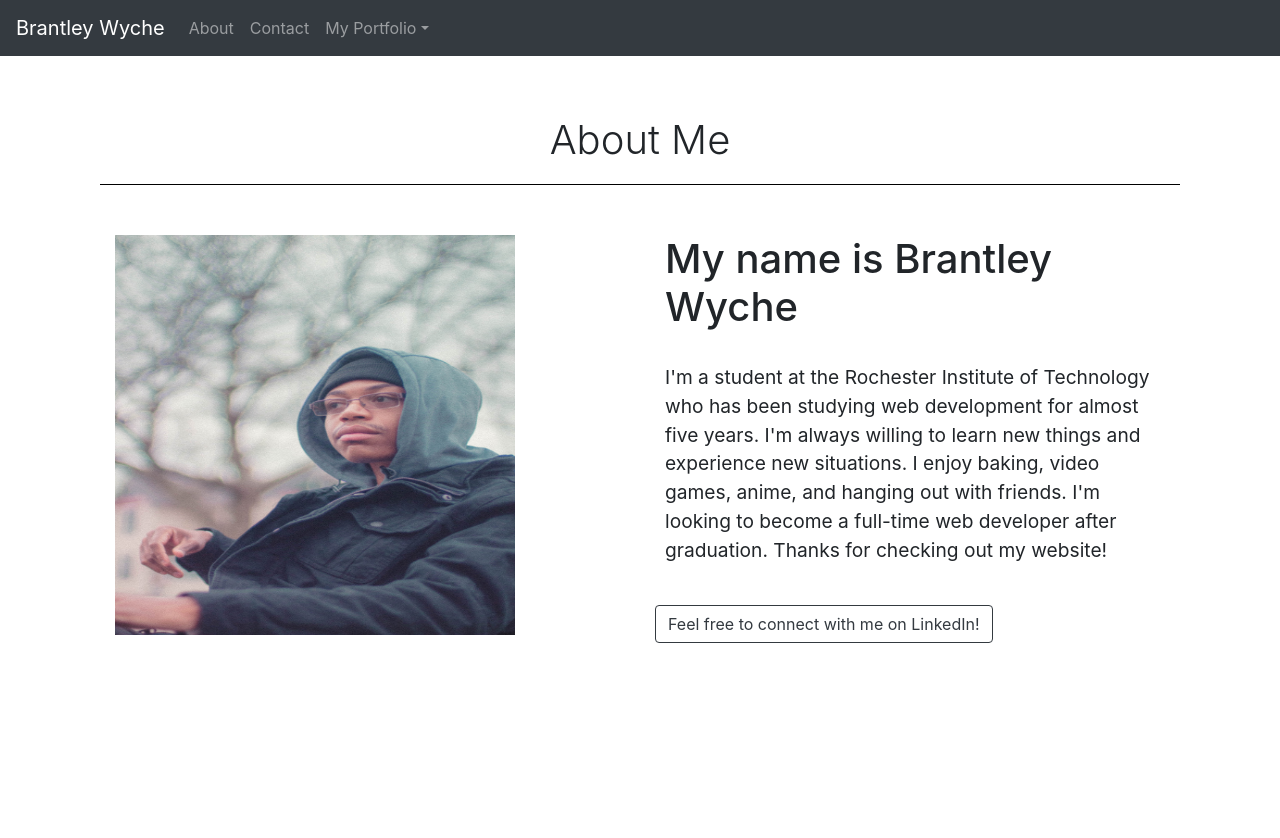
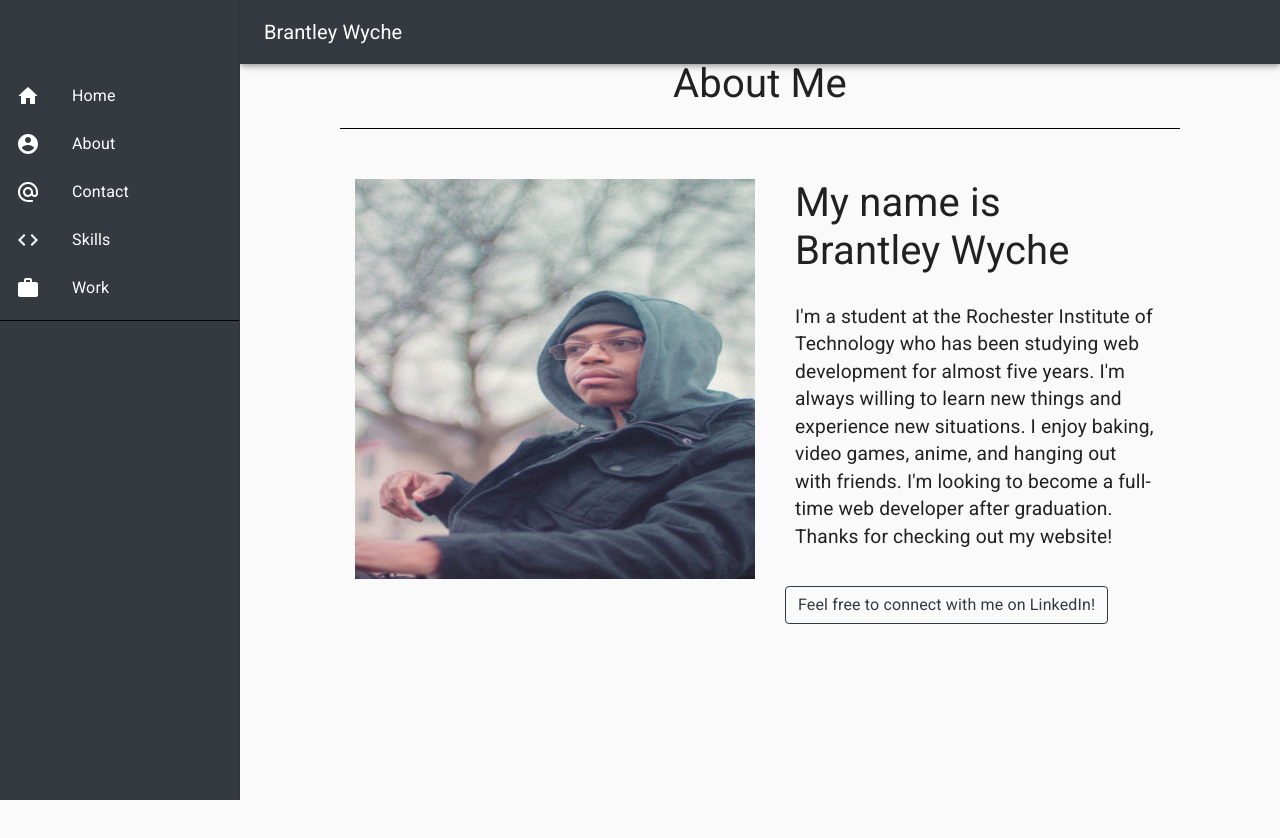
Before and after one commit to Brantley-Wyche/portfolio-site, a React (Create React App) app in the folder portfolio-site/: page /about in a window 1280 px wide. Shown: the top 838 px of the page. After the commit the page ends 800 px from the top, so only its background shows below. Built offline with nearby package versions, Linux system fonts and the light colour scheme.

Commit message:
Added Material UI and implemented a new Navbar

```diff
--- a/portfolio-site/package.json
+++ b/portfolio-site/package.json
@@ -3,6 +3,8 @@
   "version": "0.1.0",
   "private": true,
   "dependencies": {
+    "@material-ui/core": "^4.11.2",
+    "@material-ui/icons": "^4.11.2",
     "@testing-library/jest-dom": "^4.2.4",
     "@testing-library/react": "^9.5.0",
     "@testing-library/user-event": "^7.2.1",
--- a/portfolio-site/src/App.css
+++ b/portfolio-site/src/App.css
@@ -16,26 +16,23 @@
   font-family: 'Roboto';
 }
 
-@media screen and (min-width: 1024px){
-  .condiv{
-    padding: 50px 100px 100px 100px;
-
-    flex:var(--condiv-flex);
-    min-height: 100vh;
-  }
-
-}
-
-@media screen and (max-width: 1023px){
-  .condiv{
-    padding: 50px;
-  }
+#BAR{
+  background-color: #343a40;
 }
 
 svg{
   width: 30px;
   height: 30px;
   margin-right: 25px;
+}
+
+.MuiDrawer-paperAnchorDockedLeft, .MuiDrawer-paperAnchorLeft{
+  background-color: #343a40 !important;
+  color: white !important;
+}
+
+.white_icons{
+  color: white !important;
 }
 
 .home{
@@ -77,3 +74,23 @@
   background-color: black;
   margin-bottom: 50px;
 }
+
+.black_divider{
+  background-color: black !important;
+}
+
+@media screen and (min-width: 1024px){
+  .condiv{
+    padding: 50px 100px 100px 100px;
+
+    flex:var(--condiv-flex);
+    min-height: 100vh;
+  }
+
+}
+
+@media screen and (max-width: 1023px){
+  .condiv{
+    padding: 50px;
+  }
+}
--- a/portfolio-site/src/App.js
+++ b/portfolio-site/src/App.js
@@ -2,21 +2,192 @@
 import './App.css';
 import {BrowserRouter as Router, Route, Link} from "react-router-dom";
 import 'bootstrap/dist/css/bootstrap.min.css';
-import Navigation from './components/Navigation';
+
+//Material UI imports for the Navbar
+import AppBar from '@material-ui/core/AppBar';
+import CssBaseline from '@material-ui/core/CssBaseline';
+import Typography from '@material-ui/core/Typography';
+import Divider from '@material-ui/core/Divider';
+import Drawer from '@material-ui/core/Drawer';
+import Hidden from '@material-ui/core/Hidden';
+import IconButton from '@material-ui/core/IconButton';
+import List from '@material-ui/core/List';
+import ListItem from '@material-ui/core/ListItem';
+import ListItemIcon from '@material-ui/core/ListItemIcon';
+import ListItemText from '@material-ui/core/ListItemText';
+import HomeRoundedIcon from '@material-ui/icons/HomeRounded';
+import AccountCircleRoundedIcon from '@material-ui/icons/AccountCircleRounded';
+import AlternateEmailRoundedIcon from '@material-ui/icons/AlternateEmailRounded';
+import CodeIcon from '@material-ui/icons/Code';
+import WorkRoundedIcon from '@material-ui/icons/WorkRounded';
+import MenuIcon from '@material-ui/icons/Menu';
+import Toolbar from '@material-ui/core/Toolbar';
+import { makeStyles, useTheme } from '@material-ui/core/styles';
+
+//Site Pages
 import Home from './contents/Home';
 import About from './contents/About';
 import Skills from './contents/Skills';
 import Contact from './contents/Contact';
 import Work from './contents/Work';
 
-function App() {
+
+//Static width of side navbar
+const drawerWidth = 240;
+
+//Styles for the page and its items
+const useStyles = makeStyles((theme) => ({
+  root: {
+    display: 'flex',
+  },
+  drawer: {
+    [theme.breakpoints.up('sm')]: {
+      width: drawerWidth,
+      flexShrink: 0,
+    },
+  },
+  appBar: {
+    [theme.breakpoints.up('sm')]: {
+      width: `calc(100% - ${drawerWidth}px)`,
+      marginLeft: drawerWidth,
+    },
+  },
+  menuButton: {
+    marginRight: theme.spacing(2),
+    [theme.breakpoints.up('sm')]: {
+      display: 'none',
+    },
+  },
+  // necessary for content to be below app bar
+  toolbar: theme.mixins.toolbar,
+  drawerPaper: {
+    width: drawerWidth,
+  },
+  content: {
+    flexGrow: 1,
+    padding: theme.spacing(3),
+  },
+}));
+
+function App(props) {
+
+  const { window } = props;
+  const classes = useStyles();
+  const theme = useTheme();
+  const [mobileOpen, setMobileOpen] = React.useState(false);
+
+  const handleDrawerToggle = () => {
+    setMobileOpen(!mobileOpen);
+  };
+
+  const container = window !== undefined ? () => window().document.body : undefined;
+
+  //List of Navigation Items
+  const drawer = (
+    <div>
+      <div className={classes.toolbar}/>
+
+      <List>
+          <ListItem button component={Link} to="/">
+              <ListItemIcon>
+                  <HomeRoundedIcon className="white_icons"/>
+              </ListItemIcon>
+              <ListItemText primary="Home" />
+          </ListItem>
+          <ListItem button component={Link} to="/about">
+              <ListItemIcon>
+                  <AccountCircleRoundedIcon className="white_icons"/>
+              </ListItemIcon>
+              <ListItemText primary="About" />
+          </ListItem>
+          <ListItem button component={Link} to="/contact">
+              <ListItemIcon>
+                  <AlternateEmailRoundedIcon className="white_icons"/>
+              </ListItemIcon>
+              <ListItemText primary="Contact" />
+          </ListItem>
+          <ListItem button component={Link} to="/skills">
+              <ListItemIcon>
+                  <CodeIcon className="white_icons"/>
+              </ListItemIcon>
+              <ListItemText primary="Skills" />
+          </ListItem>
+          <ListItem button component={Link} to="/work">
+              <ListItemIcon>
+                  <WorkRoundedIcon className="white_icons"/>
+              </ListItemIcon>
+              <ListItemText primary="Work" />
+          </ListItem>
+      </List>
+      <Divider className="black_divider"/>
+
+    </div>
+  );
+
+
+
   return (
 
-      <div className="App">
+      <div className={classes.root}>
 
+        {/*Top Bar of the page */}
+        <CssBaseline />
+        <AppBar position="fixed" className={classes.appBar} id="BAR">
+          <Toolbar>
+            <IconButton
+              color="inherit"
+              aria-label="open drawer"
+              edge="start"
+              onClick={handleDrawerToggle}
+              className={classes.menuButton}
+            >
+              <MenuIcon />
+            </IconButton>
+            <Typography variant="h6" noWrap>
+              Brantley Wyche
+            </Typography>
+          </Toolbar>
+        </AppBar>
 
         <Router>
-        <Navigation />
+
+          {/*Navigation Section*/}
+          <nav className={classes.drawer} aria-label="mailbox folders">
+
+            {/*Mobile Navbar */}
+            <Hidden smUp implementation="css">
+              <Drawer
+                container={container}
+                variant="temporary"
+                anchor={theme.direction === 'rtl' ? 'right' : 'left'}
+                open={mobileOpen}
+                onClose={handleDrawerToggle}
+                classes={{
+                  paper: classes.drawerPaper,
+                }}
+                ModalProps={{
+                  keepMounted: true, // Better open performance on mobile.
+                }}
+              >
+                {drawer}
+              </Drawer>
+            </Hidden>
+
+            {/*Desktop Navbar */}
+            <Hidden xsDown implementation="css">
+              <Drawer
+                classes={{
+                  paper: classes.drawerPaper,
+                }}
+                variant="permanent"
+                open
+              >
+                {drawer}
+              </Drawer>
+            </Hidden>
+          </nav>
+
+          {/*Route for Home */}
           <Route exact path="/">
             <Home />
           </Route>
@@ -43,9 +214,6 @@
         </Router>
       </div>
 
-
-
-
   );
 }
 
--- a/portfolio-site/src/components/Navigation.js
+++ b/portfolio-site/src/components/Navigation.js
@@ -5,9 +5,6 @@
 import {BrowserRouter as Router, Route, Link} from "react-router-dom";
 
 class Navigation extends Component{
-
-
-
     render(){
         return(
 
@@ -26,6 +23,8 @@
                     </Nav>
                 </Navbar.Collapse>
             </Navbar>
+
+
         )
     }
 }
--- a/portfolio-site/src/contents/Home.js
+++ b/portfolio-site/src/contents/Home.js
@@ -1,17 +1,22 @@
 import React,  { Component } from 'react';
 import ReactTypingEffect from 'react-typing-effect';
-import Image from 'react-bootstrap/Image';
+
 
 class Home extends Component{
 
     render(){
+
         return(
-            <div className="condiv home">
-                <Image src={require("../img/discord-img.png")}  roundedCircle />
 
-                <ReactTypingEffect className="typingeffect" text={['I am Brantley Wyche','Welcome to my Website!']} speed={100} eraseDelay={700}/>
+            //Main content of Home Page
+            <main style={{ flexGrow: 1, padding: 24 }}>
+                <div className="condiv home">
 
-            </div>
+                    <img src={require("../img/discord-img.png")}/>
+                    <ReactTypingEffect className="typingeffect" text={['I am Brantley Wyche','Welcome to my Website!']} speed={100} eraseDelay={700}/>
+
+                </div>
+            </main>
         )
     }
 }
```
Also changed, not shown: 1 other file (tests, documents, lock files or other folders). Lines whose indentation alone changed are shown as unchanged.
